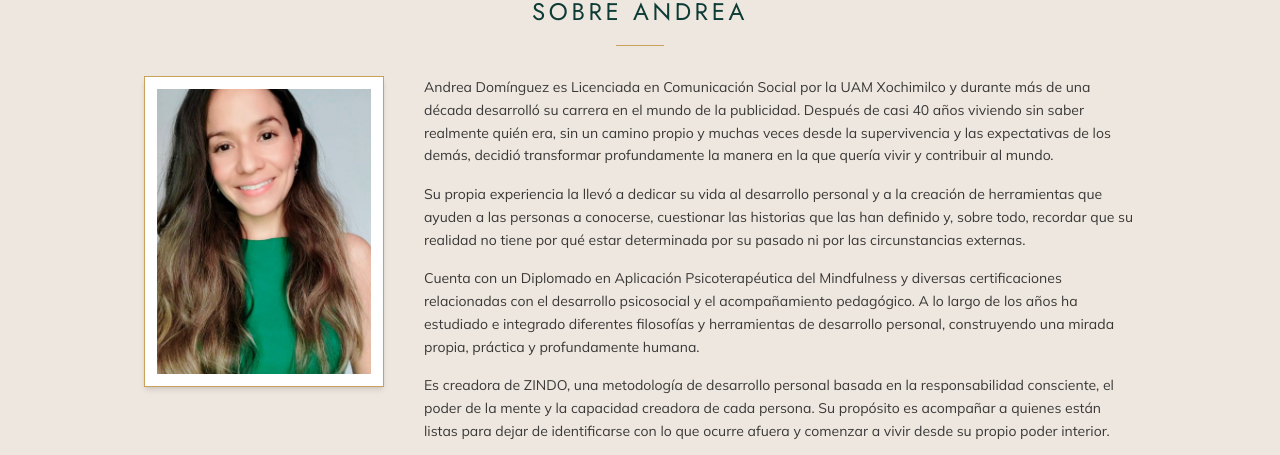
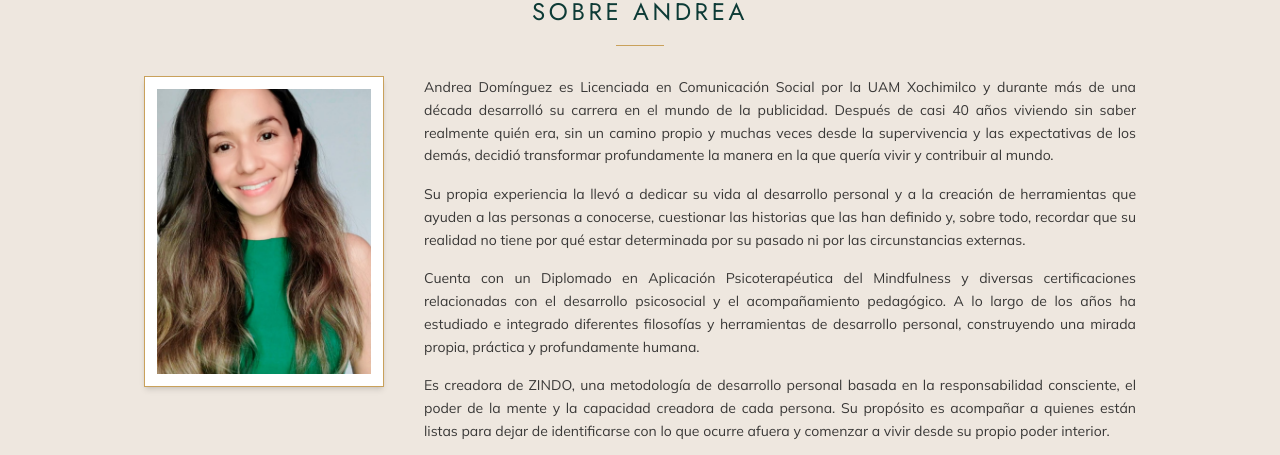
Before and after one commit to Andreazindo/andrea-app, a Next.js app: page /evolucion-personal in a window 1280 px wide. Shown: the part 345-800 px from the top of the page. Built offline with nearby package versions, Linux system fonts and the light colour scheme; no server answers; the database is empty.

Commit message:
Justifica el texto de la biografía de Andrea para alinear ambos márgenes

```diff
--- a/src/app/evolucion-personal/page.tsx
+++ b/src/app/evolucion-personal/page.tsx
@@ -60,7 +60,7 @@ export default async function EvolucionPersonalPage() {
             </div>
             <div className="space-y-4" style={{ fontFamily: "var(--font-zindo-body)" }}>
               {ANDREA_BIO.map((paragraph, i) => (
-                <p key={i} className="text-sm leading-relaxed" style={{ color: zindoColors.ink, opacity: 0.85 }}>
+                <p key={i} className="text-sm leading-relaxed text-justify" style={{ color: zindoColors.ink, opacity: 0.85 }}>
                   {paragraph}
                 </p>
               ))}
```
